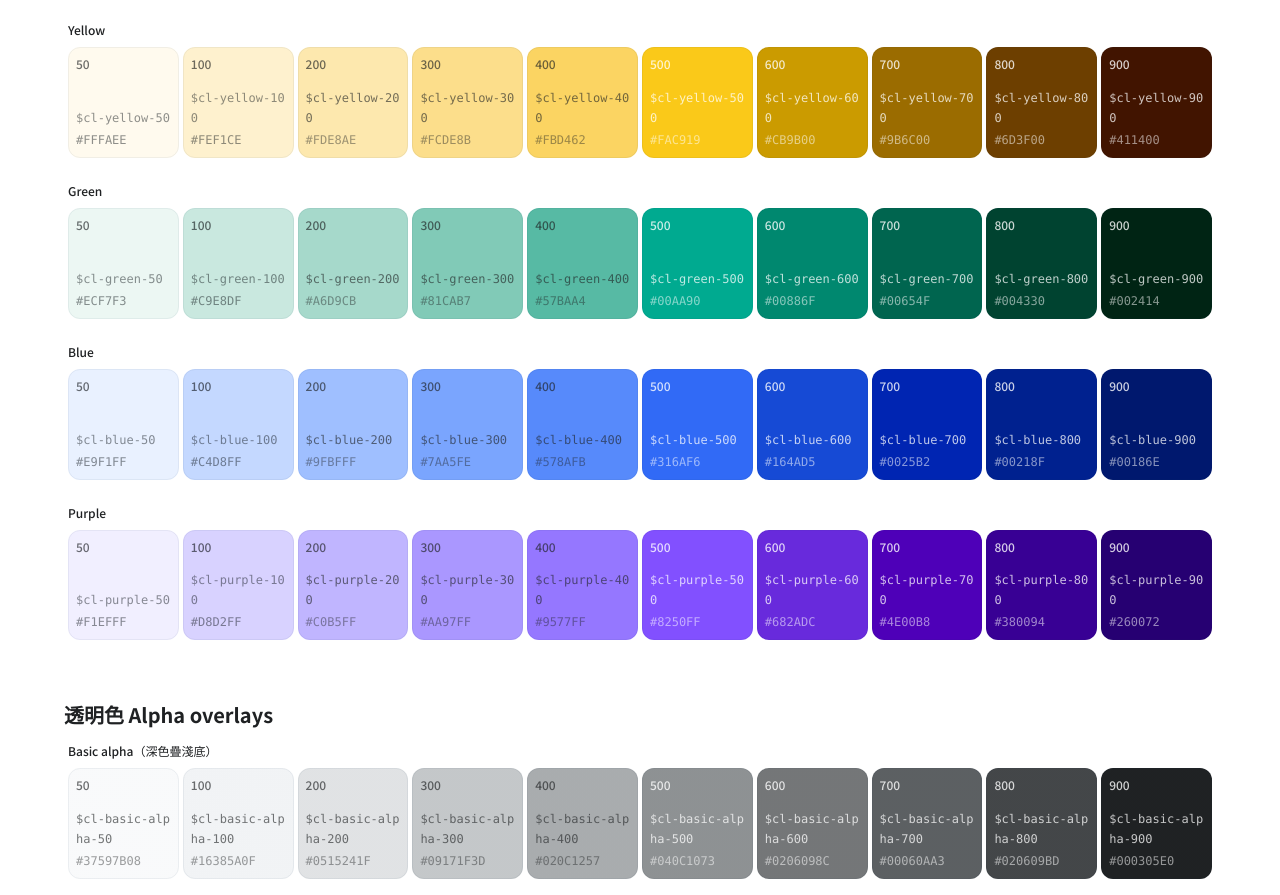
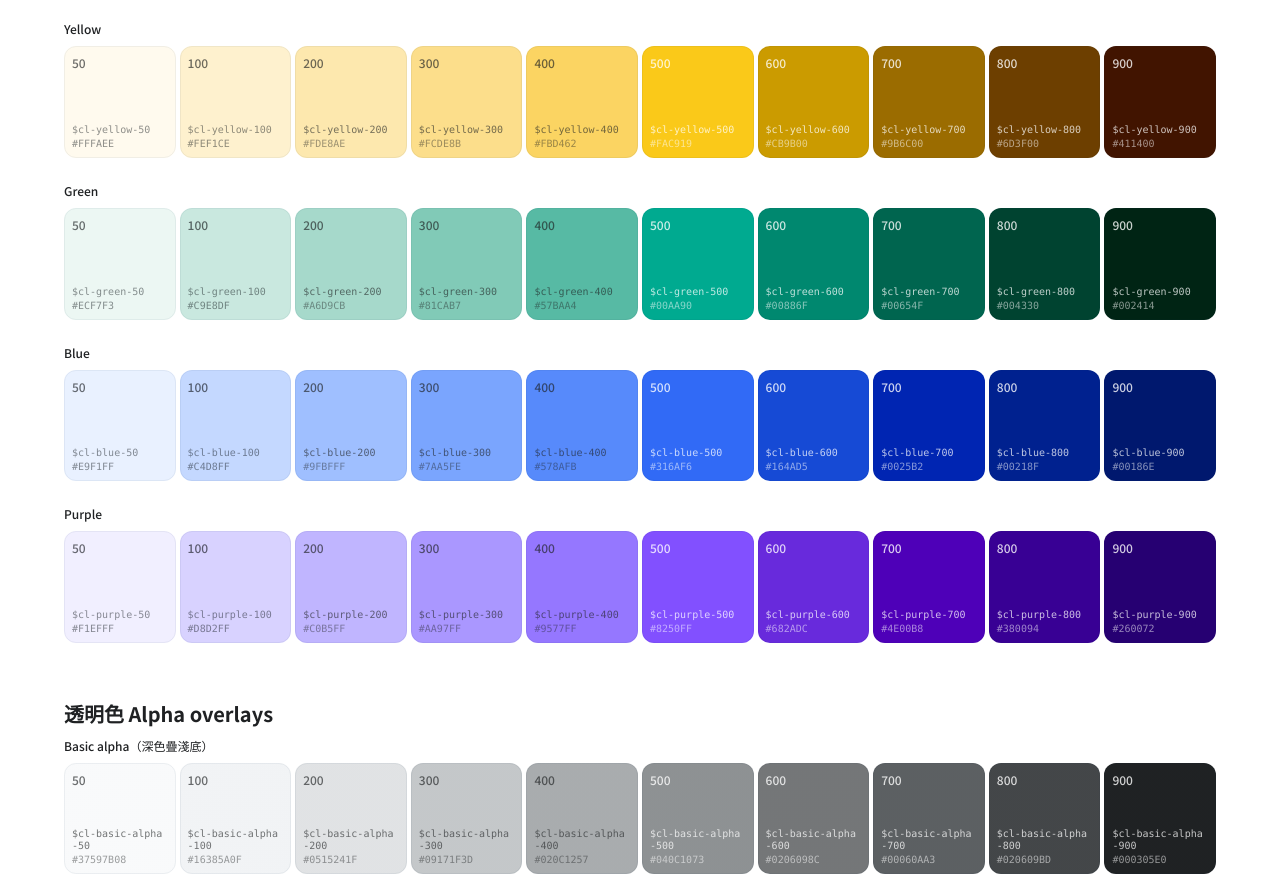
Before and after one commit to jovi-999/Pi-Design-System-, a website built with Vite: page preview/color.html in a window 1280 px wide. Shown: the part 822-1717 px from the top of the page. Built offline with nearby package versions, Linux system fonts and the light colour scheme; a web font is replaced by a local one.

Commit message:
style(preview): 調整 color swatch meta 字級與堆疊 padding
- swatch meta 改用 10px/12px（取代 fz-body-xs），縮小值標籤
- color-preview-stack padding 由 sp-1 改 0

```diff
--- a/preview/color.html
+++ b/preview/color.html
@@ -15,7 +15,7 @@
   .color-swatches { display: grid; grid-template-columns: repeat(10, 1fr); gap: var(--sp-1); }
   .color-swatch { aspect-ratio: 1/1; padding: var(--sp-2); display: flex; flex-direction: column; justify-content: space-between; cursor: pointer; position: relative; border-radius: var(--radius-md); overflow: hidden; }
   .color-swatch-step { opacity: .9; }
-  .color-swatch-meta { display: grid; gap: 2px; margin-top: auto; }
+  .color-swatch-meta { display: grid; gap: 2px; margin-top: auto; font-size: 10px; line-height: 12px; }
   .color-swatch-var,
   .color-swatch-value { font-family: ui-monospace, SF Mono, Menlo, monospace; word-break: break-all; }
   .color-swatch-var { opacity: .85; }
@@ -37,7 +37,7 @@
   }
   .toast.show { opacity: 1; transform: translateX(-50%) translateY(0); }
 
-  .color-preview-stack { display: grid; gap: var(--sp-6); padding: var(--sp-1); }
+  .color-preview-stack { display: grid; gap: var(--sp-6); padding: 0; }
   .color-preview-label { margin-bottom: var(--sp-2); }
   header .eyebrow,
   header h1 { margin-bottom: var(--sp-1); }
@@ -128,7 +128,7 @@
       const label = key === 'basic' ? (s === 0 ? '0 (White)' : String(s)) : String(s);
       const toneClass = s >= 500 ? 'is-dark' : 'is-light';
       const contrastClass = s <= 100 ? 'is-low-contrast' : '';
-      return `<div class="color-swatch gl_border-inner ${toneClass} ${contrastClass}" style="background: var(${varname});" data-copy="${scssVar}" title="點擊複製 ${scssVar}"><span class="color-swatch-step fz-title-xs">${label}</span><span class="color-swatch-meta fz-body-xs"><span class="color-swatch-var">${scssVar}</span><span class="color-swatch-value" data-var="${varname}"></span></span></div>`;
+      return `<div class="color-swatch gl_border-inner ${toneClass} ${contrastClass}" style="background: var(${varname});" data-copy="${scssVar}" title="點擊複製 ${scssVar}"><span class="color-swatch-step fz-title-xs">${label}</span><span class="color-swatch-meta"><span class="color-swatch-var">${scssVar}</span><span class="color-swatch-value" data-var="${varname}"></span></span></div>`;
     };
     const swatches = rampSteps.map(makeSwatch).join('');
     const basicEnds = [0,1000].map(makeSwatch).join('');
@@ -207,7 +207,7 @@
     c.style.setProperty('--alpha-fill', `var(--cl-basic-alpha-${n})`);
     c.dataset.copy = scssVar;
     c.title = `點擊複製 ${scssVar}`;
-    c.innerHTML = `<span class="color-swatch-step fz-title-xs">${n}</span><span class="color-swatch-meta fz-body-xs"><span class="color-swatch-var">${scssVar}</span><span class="color-swatch-value" data-var="--cl-basic-alpha-${n}"></span></span>`;
+    c.innerHTML = `<span class="color-swatch-step fz-title-xs">${n}</span><span class="color-swatch-meta"><span class="color-swatch-var">${scssVar}</span><span class="color-swatch-value" data-var="--cl-basic-alpha-${n}"></span></span>`;
     basicAlpha.appendChild(c);
   });
   const whiteAlpha = document.getElementById('white-alpha');
@@ -218,7 +218,7 @@
     c.style.setProperty('--alpha-fill', `var(--cl-white-alpha-${n})`);
     c.dataset.copy = scssVar;
     c.title = `點擊複製 ${scssVar}`;
-    c.innerHTML = `<span class="color-swatch-step fz-title-xs">${n}</span><span class="color-swatch-meta fz-body-xs"><span class="color-swatch-var">${scssVar}</span><span class="color-swatch-value" data-var="--cl-white-alpha-${n}"></span></span>`;
+    c.innerHTML = `<span class="color-swatch-step fz-title-xs">${n}</span><span class="color-swatch-meta"><span class="color-swatch-var">${scssVar}</span><span class="color-swatch-value" data-var="--cl-white-alpha-${n}"></span></span>`;
     whiteAlpha.appendChild(c);
   });
   requestAnimationFrame(fillComputedColorLabels);
```
